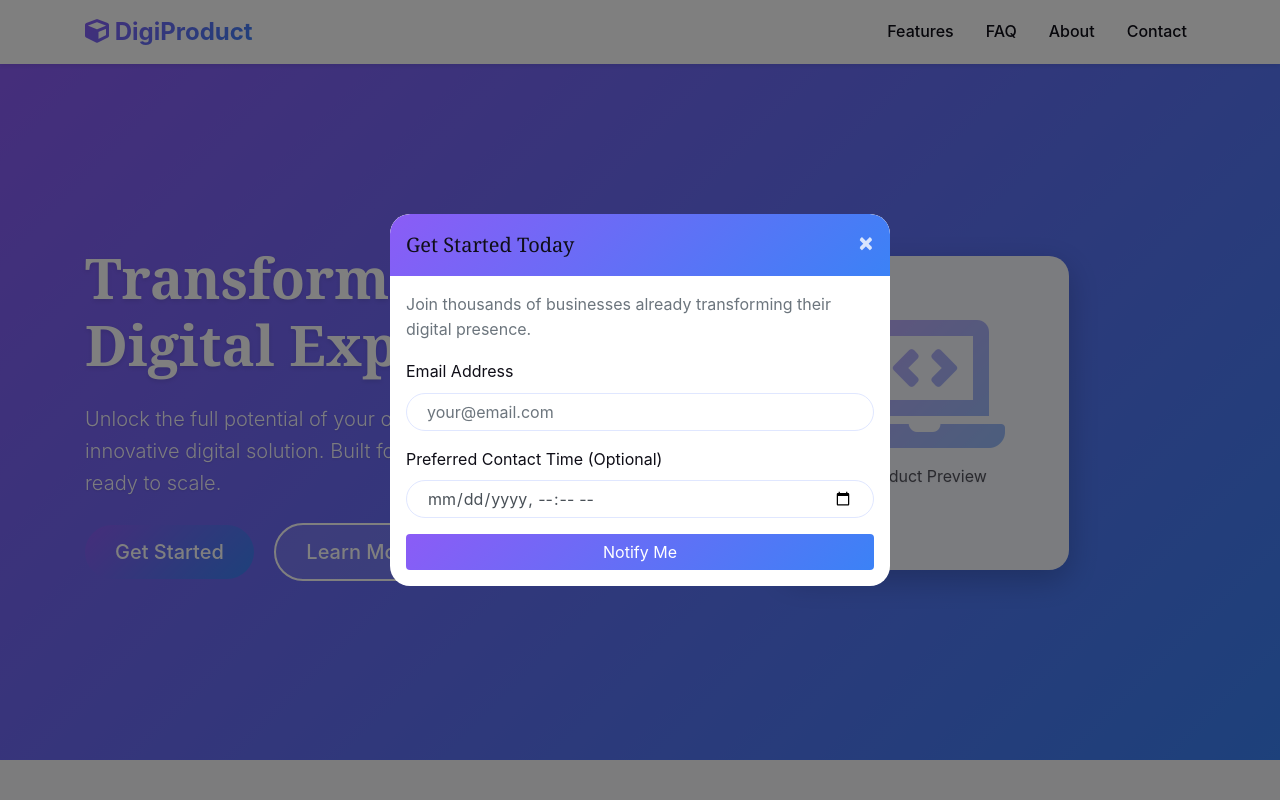
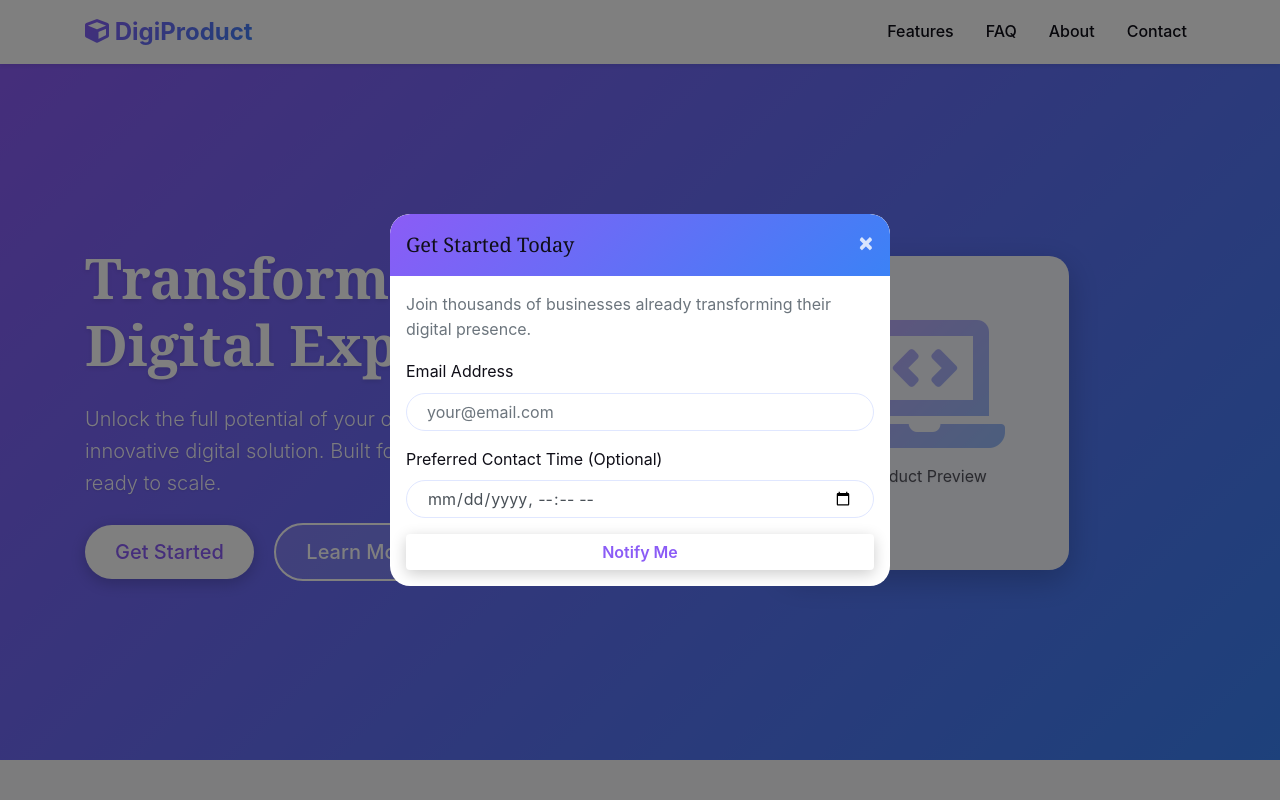
Before and after one commit to madrzak/redstudio-templates, a website built with Vite: page src/templates/digital-product-landing/index.html in a window 1280 px wide. Both pictures are taken after a click on the button "Get Started". Shown: the top 800 px of the page. Built offline with nearby package versions, Linux system fonts and the light colour scheme.

Commit message:
no message

```diff
--- a/src/templates/digital-product-landing/index.html
+++ b/src/templates/digital-product-landing/index.html
@@ -285,7 +285,7 @@
             </div>
             <hr class="border-secondary">
             <div class="text-center">
-                <p class="mb-0">&copy; 2024 DigiProduct. All rights reserved.</p>
+                <p class="mb-0">&copy; 2025 DigiProduct. All rights reserved.</p>
             </div>
         </div>
     </footer>
--- a/src/templates/digital-product-landing/style.css
+++ b/src/templates/digital-product-landing/style.css
@@ -87,10 +87,13 @@ h1, h2, h3, h4, h5, h6 {
 }
 
 .btn-primary {
-    background: linear-gradient(135deg, var(--gradient-start), var(--gradient-end));
+    background: var(--white);
+    color: var(--gradient-start) !important;
     border: none;
     position: relative;
     overflow: hidden;
+    font-weight: 600;
+    box-shadow: 0 4px 15px rgba(0, 0, 0, 0.2);
 }
 
 .btn-primary::before {
@@ -100,7 +103,7 @@ h1, h2, h3, h4, h5, h6 {
     left: -100%;
     width: 100%;
     height: 100%;
-    background: linear-gradient(90deg, transparent, rgba(255,255,255,0.3), transparent);
+    background: linear-gradient(90deg, transparent, rgba(139, 92, 246, 0.1), transparent);
     transition: left 0.5s;
 }
 
@@ -109,21 +112,24 @@ h1, h2, h3, h4, h5, h6 {
 }
 
 .btn-primary:hover {
-    background: linear-gradient(135deg, var(--gradient-start), var(--gradient-end));
+    background: var(--white);
+    color: var(--gradient-start) !important;
     transform: translateY(-2px);
-    box-shadow: 0 10px 25px rgba(139, 92, 246, 0.4);
+    box-shadow: 0 10px 30px rgba(0, 0, 0, 0.3);
 }
 
 .btn-outline-primary {
     color: var(--white);
     border: 2px solid var(--white);
-    background-color: rgba(255, 255, 255, 0.1);
+    background-color: rgba(255, 255, 255, 0.15);
+    font-weight: 500;
 }
 
 .btn-outline-primary:hover {
     background-color: var(--white);
     border-color: var(--white);
     color: var(--gradient-start);
+    box-shadow: 0 10px 25px rgba(255, 255, 255, 0.3);
 }
 
 .hero-image-wrapper {
```
